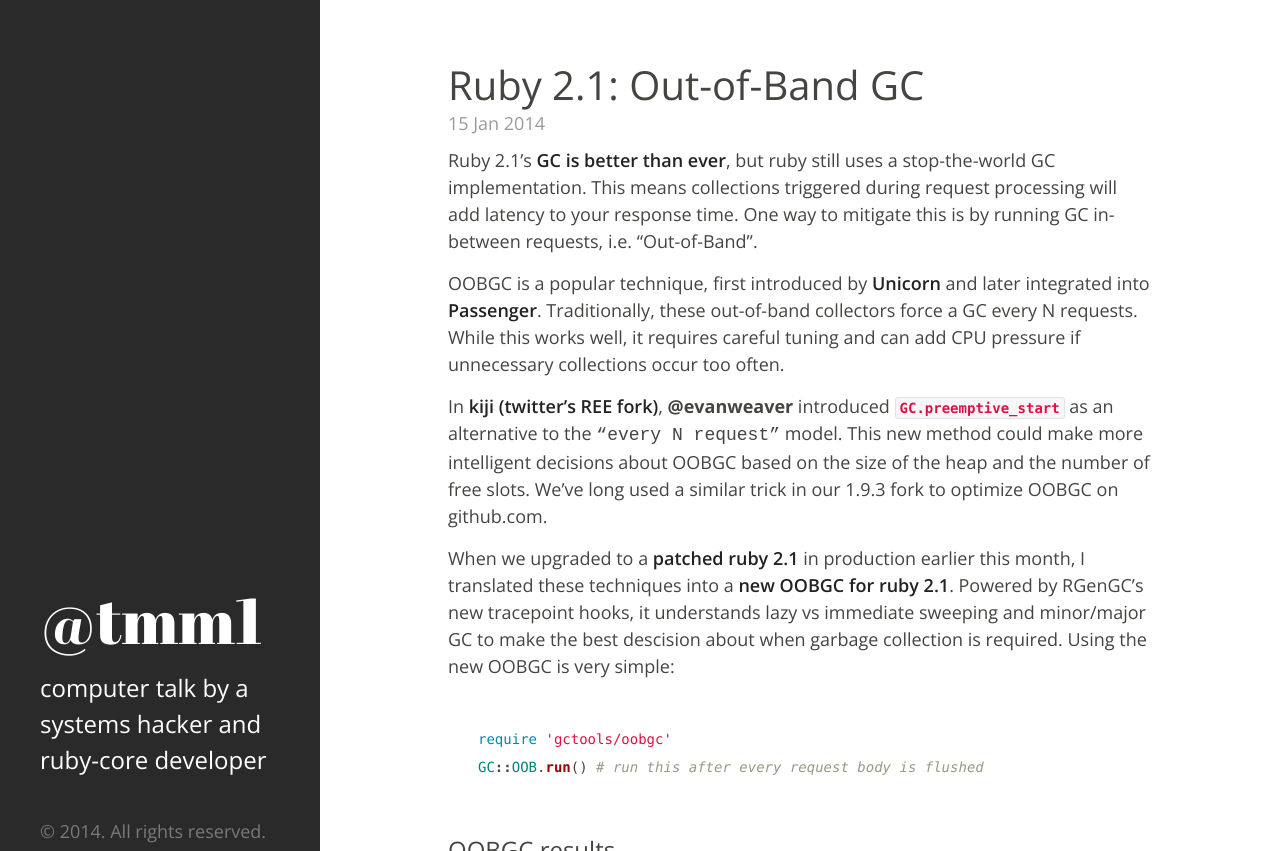
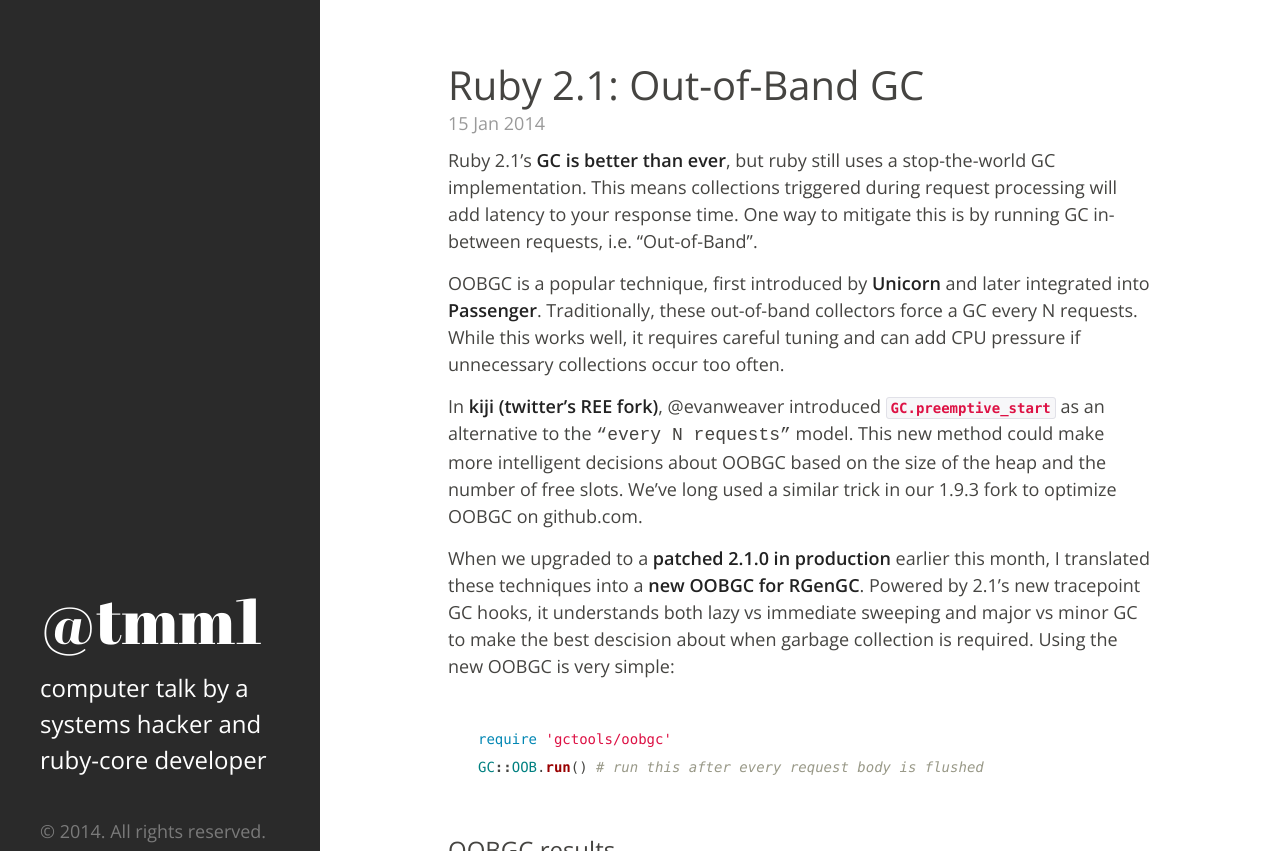
Before and after one commit to tmm1/tmm1.github.com, a Jekyll site: the page built from _posts/2014-01-15-ruby21-oobgc.md, in a window 1280 px wide and 900 px high, cut to the strip 0-851 px from the top of the window. Built offline with Jekyll 4.4.1, drawn with Linux system fonts in a browser that asks for light colours; Markdown is read by kramdown in place of the engine named in the settings; comment, search, counter and statistics services are not loaded; some of the changed text lies outside the part shown.

Commit message:
another pass

````diff
--- a/_posts/2014-01-15-ruby21-oobgc.md
+++ b/_posts/2014-01-15-ruby21-oobgc.md
@@ -9,9 +9,9 @@
 
 OOBGC is a popular technique, first introduced by [Unicorn][1] and later integrated into [Passenger][2]. Traditionally, these out-of-band collectors force a GC every N requests. While this works well, it requires careful tuning and can add CPU pressure if unnecessary collections occur too often.
 
-In [kiji (twitter's REE fork)][5], <b>@evanweaver</b> introduced [`GC.preemptive_start`][3] as an alternative to the <tt>"every N request"</tt> model. This new method could make more intelligent decisions about OOBGC based on the size of the heap and the number of free slots. We've long used a similar trick in our 1.9.3 fork to optimize OOBGC on github.com.
+In [kiji (twitter's REE fork)][5], @evanweaver introduced [`GC.preemptive_start`][3] as an alternative to the <tt>"every N requests"</tt> model. This new method could make more intelligent decisions about OOBGC based on the size of the heap and the number of free slots. We've long used a similar trick in our 1.9.3 fork to optimize OOBGC on github.com.
 
-When we upgraded to a [patched ruby 2.1][6] in production earlier this month, I translated these techniques into a [new OOBGC for ruby 2.1][7]. Powered by RGenGC's new tracepoint hooks, it understands lazy vs immediate sweeping and minor/major GC to make the best descision about when garbage collection is required. Using the new OOBGC is very simple:
+When we upgraded to a [patched 2.1.0 in production][6] earlier this month, I translated these techniques into a [new OOBGC for RGenGC][7]. Powered by 2.1's new tracepoint GC hooks, it understands both lazy vs immediate sweeping and major vs minor GC to make the best descision about when garbage collection is required. Using the new OOBGC is very simple:
 
 ``` ruby
 require 'gctools/oobgc'
@@ -36,7 +36,7 @@
 
 ![](http://cl.ly/image/0g463K3q0O05/graph.png)
 
-Again, the overall result is less GC overhead in-request (<font color="purple">`gc.time.sum`</font>), even though GC happens more often.
+The overall result is reduced in-request GC overhead (<font color="purple">`gc.time.sum`</font>), even though GC happens more often.
 
 [1]: http://unicorn.bogomips.org/Unicorn/OobGC.html
 [2]: http://blog.phusion.nl/2013/01/22/phusion-passenger-4-technology-preview-out-of-band-work/
````
